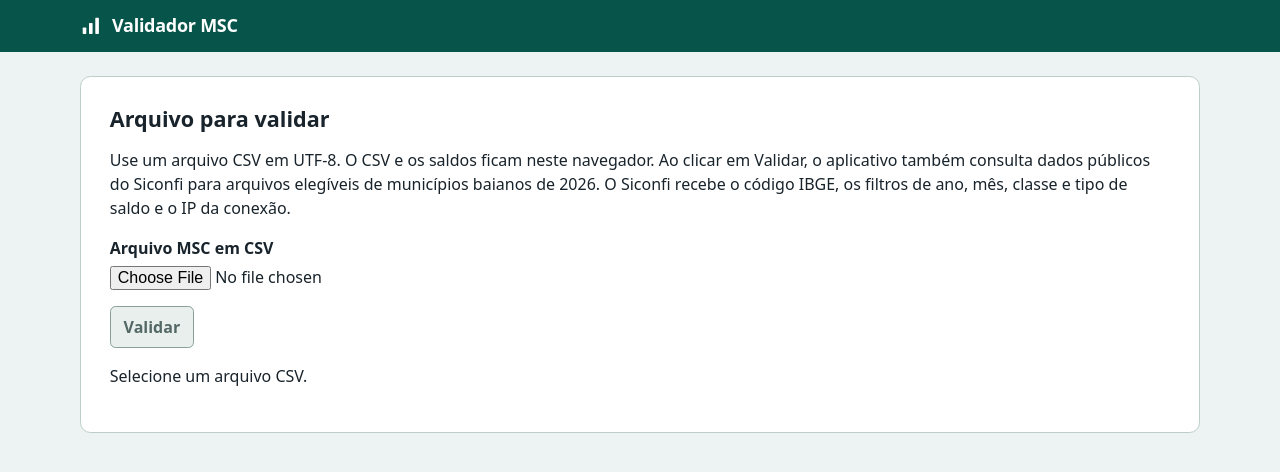
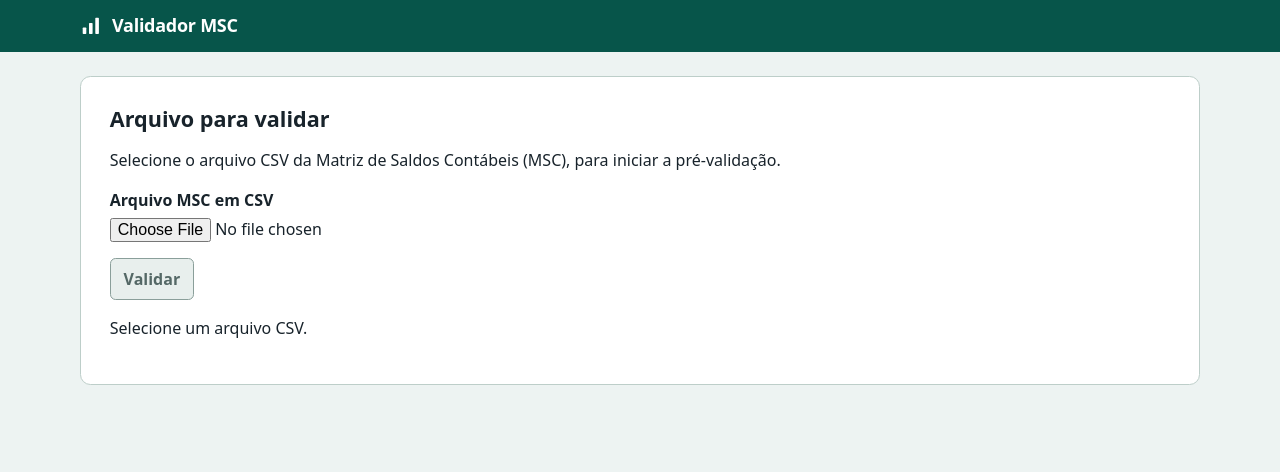
Before and after one commit to ian-Freire-Borges/Validador_MSC, an Angular app in the folder front/: page / in a window 1280 px wide. Shown: the top 472 px of the page. Built offline with nearby package versions, Linux system fonts and the light colour scheme.

Commit message:
style: simplifica texto de pré-validação

```diff
--- a/front/src/app.html
+++ b/front/src/app.html
@@ -10,7 +10,7 @@
 <main id="conteudo" tabindex="-1" class="shell">
   <section class="panel screen-only" aria-labelledby="entrada">
     <h2 id="entrada">Arquivo para validar</h2>
-    <p id="privacidade">Use um arquivo CSV em UTF-8. O CSV e os saldos ficam neste navegador. Ao clicar em Validar, o aplicativo também consulta dados públicos do Siconfi para arquivos elegíveis de municípios baianos de 2026. O Siconfi recebe o código IBGE, os filtros de ano, mês, classe e tipo de saldo e o IP da conexão.</p>
+    <p id="privacidade">Selecione o arquivo CSV da Matriz de Saldos Contábeis (MSC), para iniciar a pré-validação.</p>
     <label for="arquivo">Arquivo MSC em CSV</label>
     <input id="arquivo" type="file" accept=".csv,text/csv" #fileInput
            aria-describedby="privacidade" (change)="selectFile(fileInput.files)">
```
